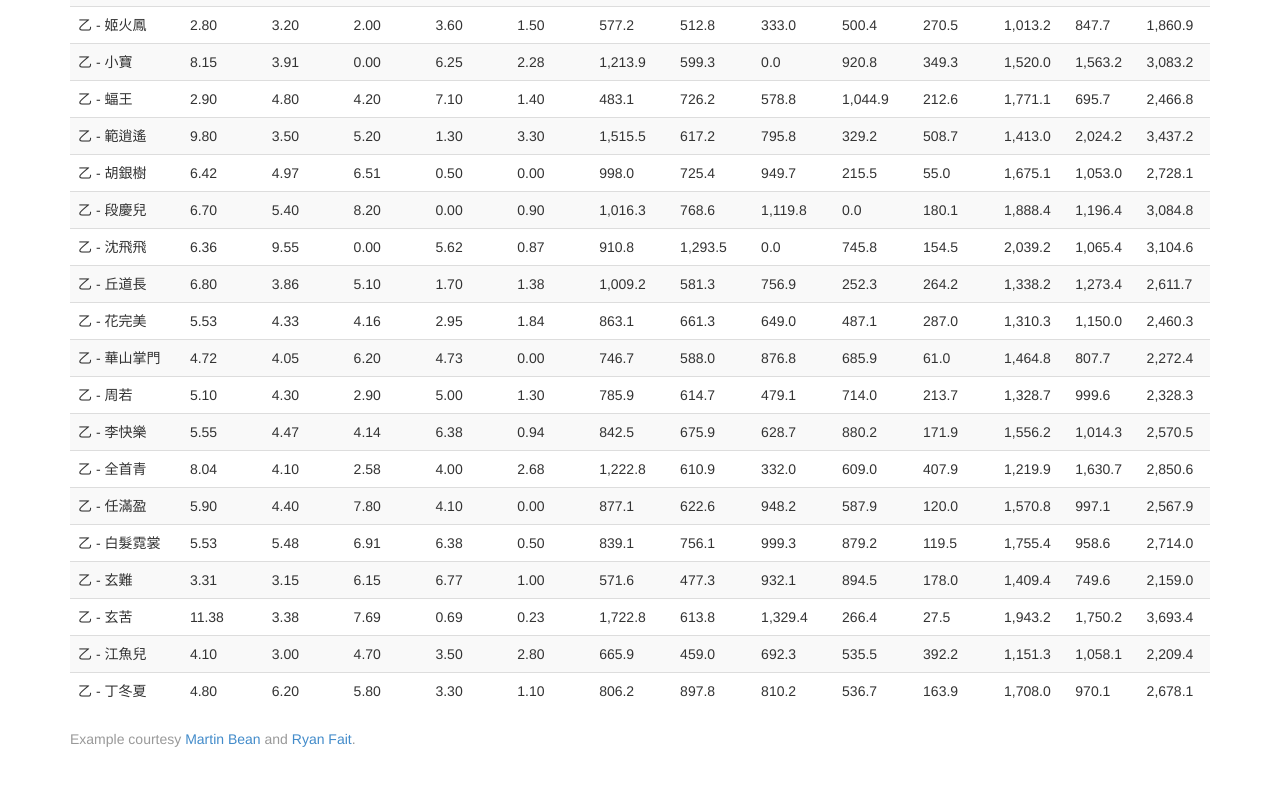
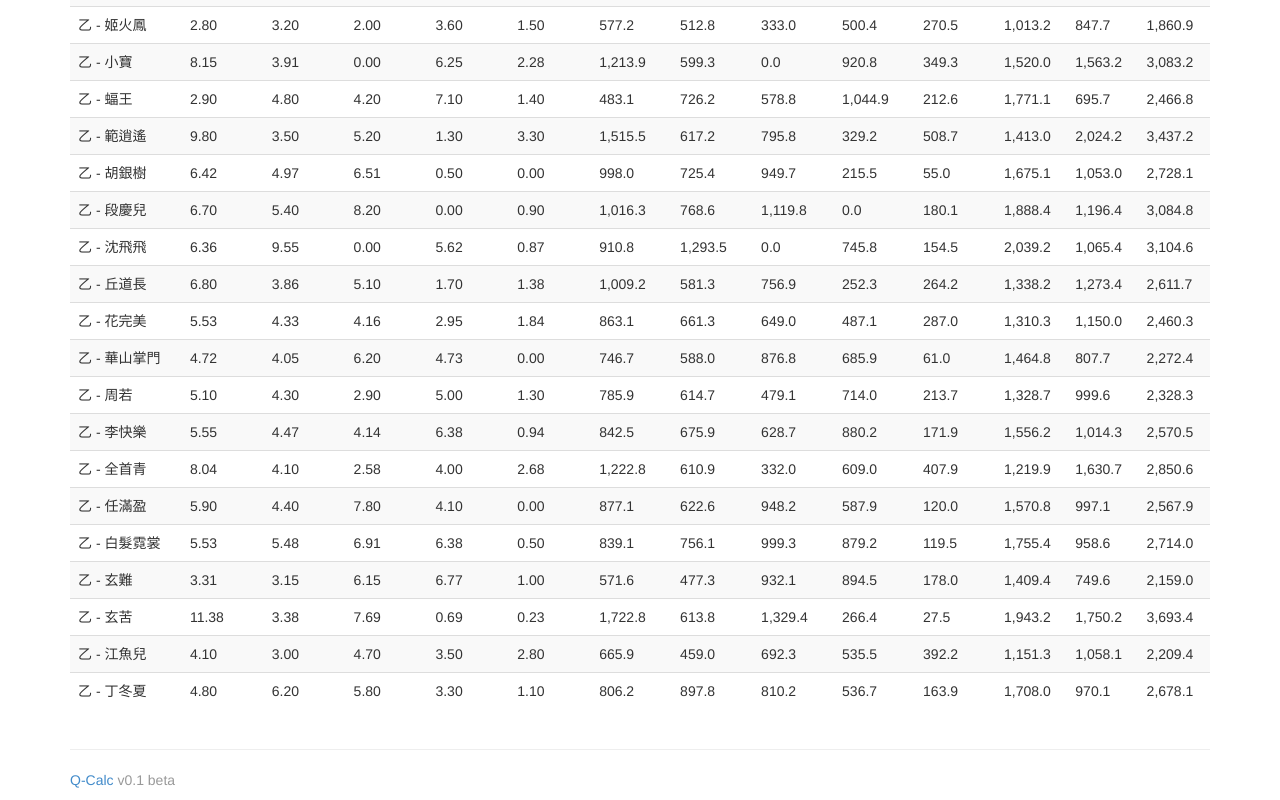
Before and after one commit to dca/q-calc, a website: page index.html in a window 1280 px wide. Shown: the part 2210-3010 px from the top of the page. Before the commit the page ends 2969 px from the top, so only its background shows below. Drawn offline with Linux system fonts and the light colour scheme.

Commit message:
Update layout

```diff
--- a/index.html
+++ b/index.html
@@ -14,9 +14,7 @@
     <script src="bower_components/angular-route/angular-route.min.js"></script>
     <script src="bower_components/angular-resource/angular-resource.min.js"></script>
 
-    <script src="javascripts/app.js"></script>
-    <script src="javascripts/factories.js"></script>
-    <script src="javascripts/controllers/main.js"></script>
+
 </head>
 
 <body>
@@ -52,11 +50,19 @@
 
     <div id="footer">
         <div class="container">
-            <p class="text-muted credit">Example courtesy <a href="http://martinbean.co.uk">Martin Bean</a> and <a href="http://ryanfait.com/sticky-footer/">Ryan Fait</a>.</p>
+            <hr>
+            <p class="text-muted credit">
+                <a href="https://dca.github.io/q-calc/">Q-Calc</a> v0.1 beta
+            </p>
         </div>
     </div>
 
     </div>
+
+    <script src="javascripts/app.js"></script>
+    <script src="javascripts/factories.js"></script>
+    <script src="javascripts/controllers/main.js"></script>
+    <script src="javascripts/controllers/card.js"></script>
 
     <script>
       (function(i,s,o,g,r,a,m){i['GoogleAnalyticsObject']=r;i[r]=i[r]||function(){
```
